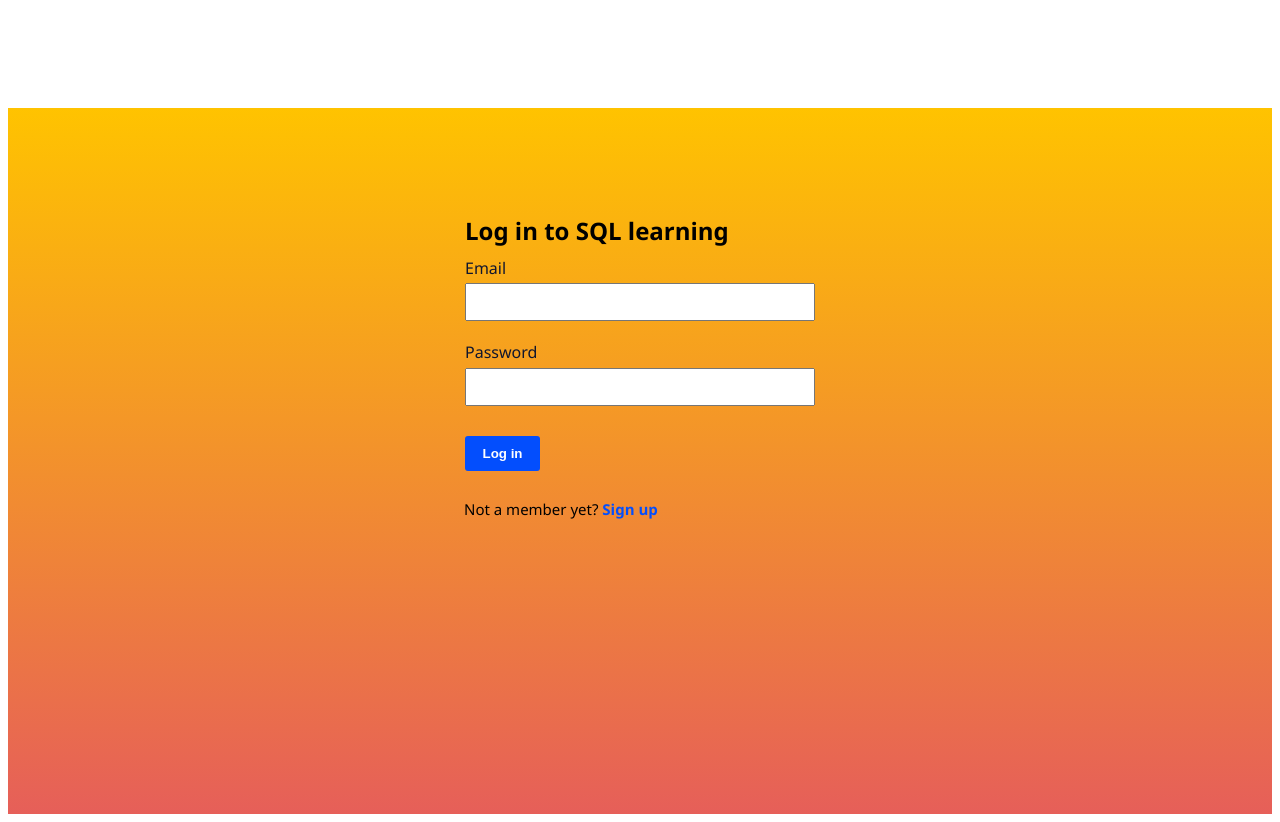
After one commit to longhb69/sqllearing, a Django app: template SQL/templates/SQL/login.html in a window 1280 px wide. The commit adds this page. Run offline with Django 4.2, Linux system fonts and the light colour scheme; the template is opened without the code that fills it, so the values that code supplies are empty.

Commit message:
Add files via upload

```diff
--- /dev/null
+++ b/SQL/templates/SQL/login.html
@@ -0,0 +1,18 @@
+<head>
+    <link rel="stylesheet" href="styles.css">
+</head>
+<body>
+    <div id="signup-body">
+        <div class="box">
+          <form id="signup-form">
+              <h3 class="form-text">Log in to SQL learning</h3>
+              <label for="email">Email</label>
+              <input type="email" id="email" name="email">
+              <label for="password">Password</label>
+              <input type="password" id="password" name="password">
+              <input type="button" value="Log in">
+          </form>
+          <p>Not a member yet? <a class="login-link" href="https://www.google.com/">Sign up</a></p>
+        </div>
+      </div>
+</body>
```
Also changed, not shown: SQL/templates/SQL/signup.html (+7 -2 lines).
